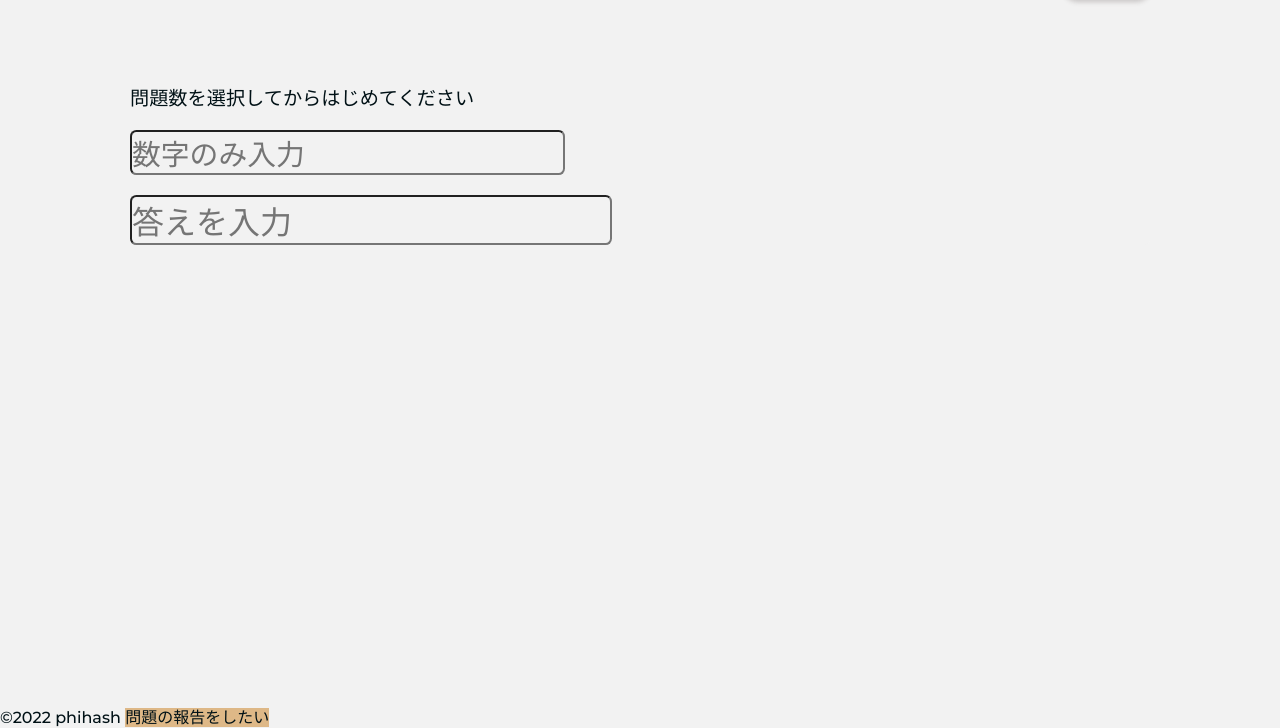
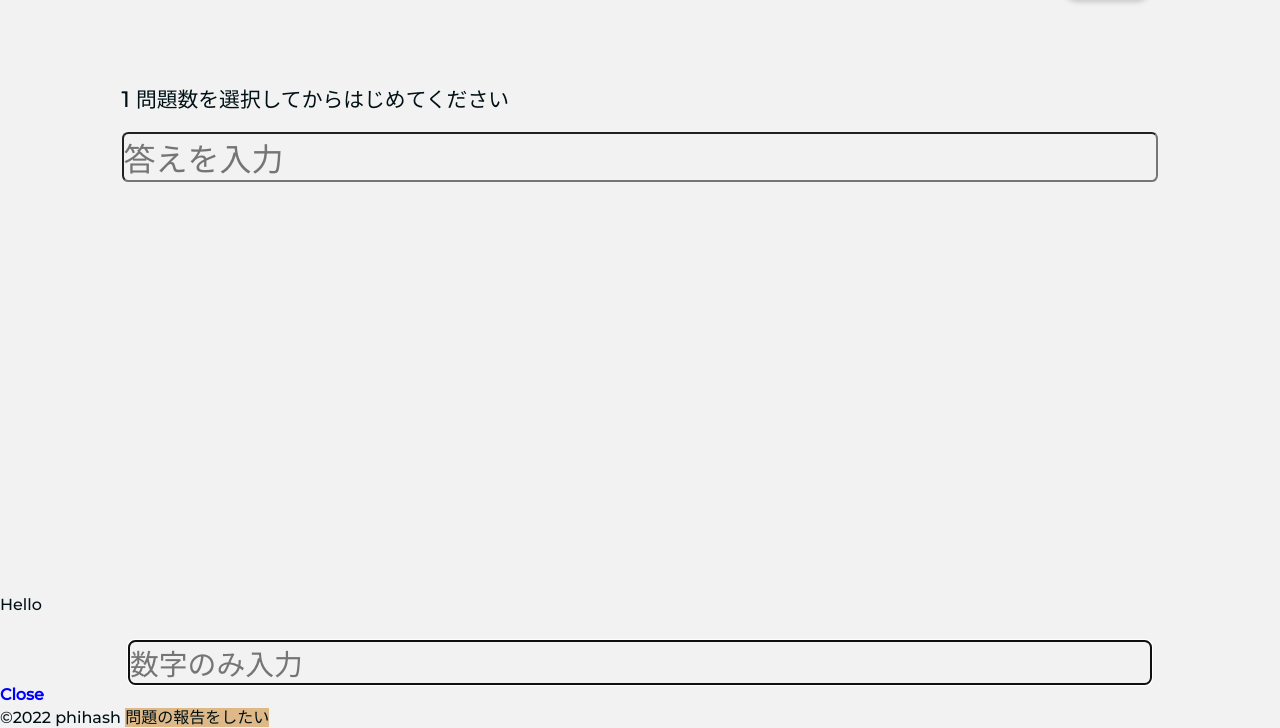
Before and after one commit to phihash/Typing, a website: page index.html in a window 1280 px wide. Both pictures are taken after a click on the button "設定". Shown: the part 72-800 px from the top of the page. Drawn offline with nearby package versions, Linux system fonts and the light colour scheme.

Commit message:
デザイン修正

```diff
--- a/index.html
+++ b/index.html
@@ -21,15 +21,23 @@
     <main>
       <div class="typingArea wrapper">
         <div class="questionArea">
-          <p id="questionIdArea"></p>
-          <p class="questionSentenceArea" id="questionSentenceArea"> 問題数を選択してからはじめてください</p>
+          <p class="questionSentenceArea" id="questionSentenceArea"><small id="questionIdArea" class="questionIdArea">1 </small>  問題数を選択してからはじめてください</p>
+          <input type="text" class="typingArea" placeholder="答えを入力" id="typingArea">
         </div>
-          <input type="tel" class="numberArea" placeholder="数字のみ入力" id="numberArea" max="10">
-          <input type="text" class="typingArea" placeholder="答えを入力" id="typingArea">
       </div>
 
       <!-- ここまで -->
     </main>
+<!-- ここからモーダルエリアです。 -->
+<div id="modal" aria-hidden="true" class="modal">
+    <div tabindex="-1" data-micromodal-close>
+      <div aria-modal="true" aria-labelledby="modal-title" >
+          <p>Hello</p>
+          <input type="tel" class="numberArea" placeholder="数字のみ入力" id="numberArea" max="10">
+          <button aria-label="Close modal" data-micromodal-close>Close</button>
+       </div>
+    </div>
+</div>
 
     <footer>
       ©2022 phihash
@@ -38,5 +46,6 @@
   </div>
   <script src="https://unpkg.com/micromodal/dist/micromodal.min.js"></script>
   <script src="./dist/main.js"></script>
+
 </body>
 </html>
--- a/style.css
+++ b/style.css
@@ -66,12 +66,13 @@ button{
 
 .questionSentenceArea{
   font-family: 'Noto Sans JP', sans-serif;
-  font-size: 1.2rem;
-
+  font-size: 1.3rem;
+  width: 90%;
+  margin: 0 auto;
 }
 
-.questionArea{
-
+.questionIdArea{
+  font-size: 1.4rem;
 }
   /* background-color: #5B622E; */
 
@@ -80,7 +81,9 @@ button{
   font-size: 1.8rem;
   border-radius: 0.4rem;
   font-family: 'Noto Sans JP', sans-serif;
-  margin-top: 1.2rem;
+  width: 80%;
+  margin: 0 auto;
+  margin-top: 1.6rem;
 }
 
 .typingArea{
@@ -88,11 +91,21 @@ button{
   font-size: 2rem;
   border-radius: 0.4rem;
   font-family: 'Noto Sans JP', sans-serif;
+  width: 90%;
+  margin: 0 auto;
   margin-top: 1.2rem;
-
 }
 
 main{
   flex: 1;
   overflow-x: hidden;
 }
+
+/* モーダル用 */
+.modal {
+  display: none;
+  background-color: blue;
+}
+.modal.is-open {
+  display: block;
+}
```
